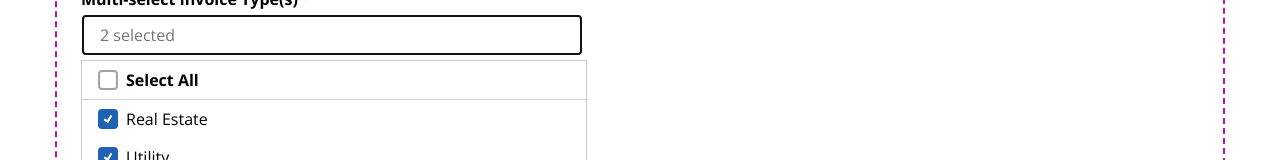
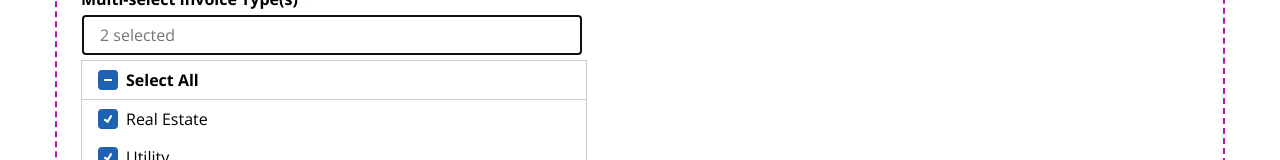
Before and after one commit to Billybobchops/design-system, a Next.js app: page / in a window 1280 px wide. Both pictures are taken after a click on the button 332 px from the left and 4528 px from the top of the page. Shown: the part 4493-4653 px from the top of the page. Built offline with nearby package versions, Linux system fonts and the light colour scheme.

Commit message:
update and refactor multiselect

```diff
--- a/src/app/mixins.scss
+++ b/src/app/mixins.scss
@@ -102,3 +102,51 @@
 		border-left-width: variables.$input-invalid-border-left-width;
 	}
 }
+
+@mixin checkboxes {
+	appearance: none;
+	background-color: variables.$utility-neutral-0;
+	border-radius: variables.$border-radius-s;
+	border: 2px solid variables.$utility-neutral-50;
+	display: grid;
+	height: 20px;
+	margin: 0 10px 0 0;
+	place-content: center;
+	width: 20px;
+
+	&:checked {
+		background-color: variables.$theme-a-3;
+	}
+
+	&:checked::before {
+		background-color: variables.$utility-neutral-0;
+		transform: scale(1);
+	}
+
+	&:hover:not(:disabled),
+	&:not(:disabled):checked {
+		border-color: variables.$theme-a-3;
+	}
+
+	&::before {
+		content: "";
+		width: 0.65em;
+		height: 0.65em;
+		clip-path: polygon(14% 44%, 0 65%, 50% 100%, 100% 16%, 80% 0%, 43% 62%);
+		transform: scale(0);
+		transform-origin: bottom left;
+		transition: 120ms transform ease-in-out;
+		background-color: variables.$utility-neutral-0;
+	}
+
+	&:focus-visible {
+		border-radius: 2px;
+		outline: 2px solid variables.$theme-a-3;
+		transform: scale(1.05);
+	}
+
+	&:disabled {
+		color: variables.$utility-neutral-50;
+		cursor: not-allowed;
+	}
+}
--- a/src/components/Checkbox.module.scss
+++ b/src/components/Checkbox.module.scss
@@ -1,49 +1,6 @@
 @use "../app/variables.module.scss";
+@use '../app/mixins.scss' as *;
 
 .checkbox {
-	appearance: none;
-	background-color: variables.$utility-neutral-0;
-	border-radius: variables.$border-radius-s;
-	border: 2px solid variables.$utility-neutral-50;
-	display: grid;
-	height: 20px;
-	margin: 0 10px 0 0;
-	place-content: center;
-	width: 20px;
-
-	&:checked {
-		background-color: variables.$theme-a-3;
-	}
-
-	&:hover:not(:disabled),
-	&:not(:disabled):checked {
-		border-color: variables.$theme-a-3;
-	}
+	@include checkboxes;
 }
-
-.checkbox::before {
-	content: "";
-	width: 0.65em;
-	height: 0.65em;
-	clip-path: polygon(14% 44%, 0 65%, 50% 100%, 100% 16%, 80% 0%, 43% 62%);
-	transform: scale(0);
-	transform-origin: bottom left;
-	transition: 120ms transform ease-in-out;
-	background-color: variables.$utility-neutral-0;
-}
-
-.checkbox:checked::before {
-	background-color: variables.$utility-neutral-0;
-	transform: scale(1);
-}
-
-.checkbox:focus-visible {
-	border-radius: 2px;
-	outline: 2px solid variables.$theme-a-3;
-	transform: scale(1.05);
-}
-
-.checkbox:disabled {
-	color: variables.$utility-neutral-50;
-	cursor: not-allowed;
-}
--- a/src/components/MultiSelect.tsx
+++ b/src/components/MultiSelect.tsx
@@ -1,7 +1,8 @@
-import React, { useState, useEffect, useRef } from 'react';
+import React, { useState, useEffect, useRef, useMemo } from 'react';
 import classes from './MultiSelect.module.scss';
 import { useId } from 'react';
 import Label from './Label';
+import SelectAllCheckbox from './SelectAllCheckbox';
 import Checkbox from './Checkbox';
 import Chip from './Chip';
 import InputHelperText from './InputHelperText';
@@ -39,18 +40,15 @@ const MultiSelect: React.FC<MultiSelectProps> = ({
     const selectID = useId();
     const helperID = useId();
     const [isOpen, setIsOpen] = useState(false);
-    const [isEmpty, setIsEmpty] = useState(selectedValues.length < 1);
-	const [selectAll, setSelectAll] = useState(false);
     const [searchTerm, setSearchTerm] = useState('');
-    const [filteredOptions, setFilteredOptions] = useState<MultiSelectOption[]>(options);
 	const containerRef = useRef<HTMLDivElement>(null);
     const searchRef = useRef<HTMLInputElement>(null);
+	const isEmpty = selectedValues.length === 0;
+	const isAllSelected = selectedValues.length === options.length;
 
     const handleSearchChange = (event: React.ChangeEvent<HTMLInputElement>) => {
         setSearchTerm(event.target.value);
     };
-
-	const setIsEmptyStatus = () => { setIsEmpty(selectedValues.length > 1) };
 
     const handleCheckboxChange = (value: string) => {
         const newSelectedValues = selectedValues.includes(value)
@@ -66,59 +64,40 @@ const MultiSelect: React.FC<MultiSelectProps> = ({
 
     const handleToggleOpen = () => {
         setIsOpen(!isOpen);
-        if (!isOpen && searchRef.current) {
-            searchRef.current.focus();
-        }
+        if (!isOpen && searchRef.current) searchRef.current.focus();
     };
 
-	const deselectAll = () => {
-		onChange([])
-		setSelectAll(false);
+	const handleToggleAll = () => {
+		const newSelectedValues = isAllSelected ? [] : options.map(option => option.value);
+		onChange(newSelectedValues);
 	};
 
-	const handleToggleAll = () => {
-		if (selectAll) {
-			deselectAll();
-		} else {
-			const allOptionValues = options.map(option => option.value);
-			onChange(allOptionValues);
-		}
-		setSelectAll(!selectAll);
-	};
+	const filteredOptions = useMemo(() =>
+        options.filter(option =>
+            option.value.toLowerCase().includes(searchTerm.toLowerCase())
+        ),
+        [searchTerm, options]
+    );
 
 	const buttonText = selectedValues.length > 0 ? `${selectedValues.length} selected` : placeholder;
 
+
 	useEffect(() => {
-        setFilteredOptions(
-            options.filter(option =>
-                option.value.toLowerCase().includes(searchTerm.toLowerCase())
-            )
-        );
-    }, [searchTerm, options]);
-
-	// Close dropdown on escape key press
-    useEffect(() => {
-        const handleKeyDown = (event: KeyboardEvent) => {
-            if (event.key === 'Escape') {
+        const handleClose = (event: KeyboardEvent | MouseEvent) => {
+            if (event instanceof KeyboardEvent && event.key === 'Escape') setIsOpen(false);
+            if (event instanceof MouseEvent && containerRef.current &&
+                !containerRef.current.contains(event.target as Node)) {
                 setIsOpen(false);
             }
         };
-        window.addEventListener('keydown', handleKeyDown);
-        return () => window.removeEventListener('keydown', handleKeyDown);
-    }, []);
 
-    // Close dropdown on outside click
-    useEffect(() => {
-        const handleClickOutside = (event: MouseEvent) => {
-            if (
-                containerRef.current &&
-                !containerRef.current.contains(event.target as Node)
-            ) {
-                setIsOpen(false);
-            }
+        window.addEventListener('keydown', handleClose);
+        document.addEventListener('mousedown', handleClose);
+
+        return () => {
+            window.removeEventListener('keydown', handleClose);
+            document.removeEventListener('mousedown', handleClose);
         };
-        document.addEventListener('mousedown', handleClickOutside);
-        return () => document.removeEventListener('mousedown', handleClickOutside);
     }, []);
 
     return (
@@ -152,10 +131,11 @@ const MultiSelect: React.FC<MultiSelectProps> = ({
                         <ul className={classes.multiSelectList}>
 							<li className={`${classes.multiSelectItem} ${classes.selectAll}`}>
 								<label>
-									<Checkbox
-										checked={selectAll || selectedValues.length === options.length}
+									<SelectAllCheckbox
+										checked={isAllSelected}
 										onChange={handleToggleAll}
 										id={'Select All'}
+										partialCheck={!isEmpty && !isAllSelected}
 									/>
 									Select All
 								</label>
@@ -187,11 +167,8 @@ const MultiSelect: React.FC<MultiSelectProps> = ({
 
 				{selectedValues.length > 0 && (
                     <div className={classes.cancelLink}>
-                        <ButtonSimple
-                            text='Clear All'
-                            clickHandler={deselectAll}
-                        />
-                    </div>
+                    	<ButtonSimple text="Clear All" clickHandler={() => onChange([])} />
+                	</div>
                 )}
 			</div>
         </div>
--- /dev/null
+++ b/src/components/SelectAllCheckbox.module.scss
@@ -0,0 +1,20 @@
+@use '../app/variables.module.scss';
+@use '../app/mixins.scss' as *;
+
+.checkbox {
+	@include checkboxes;
+
+	&.partialCheck {
+		background-color: variables.$theme-a-3;
+		border-color: variables.$theme-a-3;
+	}
+
+	&.partialCheck::before {
+		background-color: variables.$utility-neutral-0;
+		clip-path: none;
+		content: '';
+		height: 2px;
+		transform: scale(1);
+		width: 0.65em;
+	}
+}
--- /dev/null
+++ b/src/components/SelectAllCheckbox.tsx
@@ -0,0 +1,34 @@
+import classes from './SelectAllCheckbox.module.scss';
+
+interface SelectAllCheckboxProps {
+    checked: boolean;
+    disabled?: boolean;
+    id?: string;
+    onChange: () => void;
+	partialCheck: boolean;
+}
+
+const SelectAllCheckbox: React.FC<SelectAllCheckboxProps> = ({
+    checked,
+    disabled = false,
+    id,
+    onChange,
+	partialCheck = false,
+}) => {
+	console.log(`partialCheck: ${partialCheck}`);
+    return (
+        <input
+            aria-checked={checked}
+            checked={checked}
+            className={`${classes.checkbox} ${partialCheck ? classes.partialCheck : ''}`}
+            disabled={disabled}
+            id={id}
+            name={id}
+            onChange={onChange}
+            type='checkbox'
+            value={id}
+        />
+    );
+};
+
+export default SelectAllCheckbox;
```
